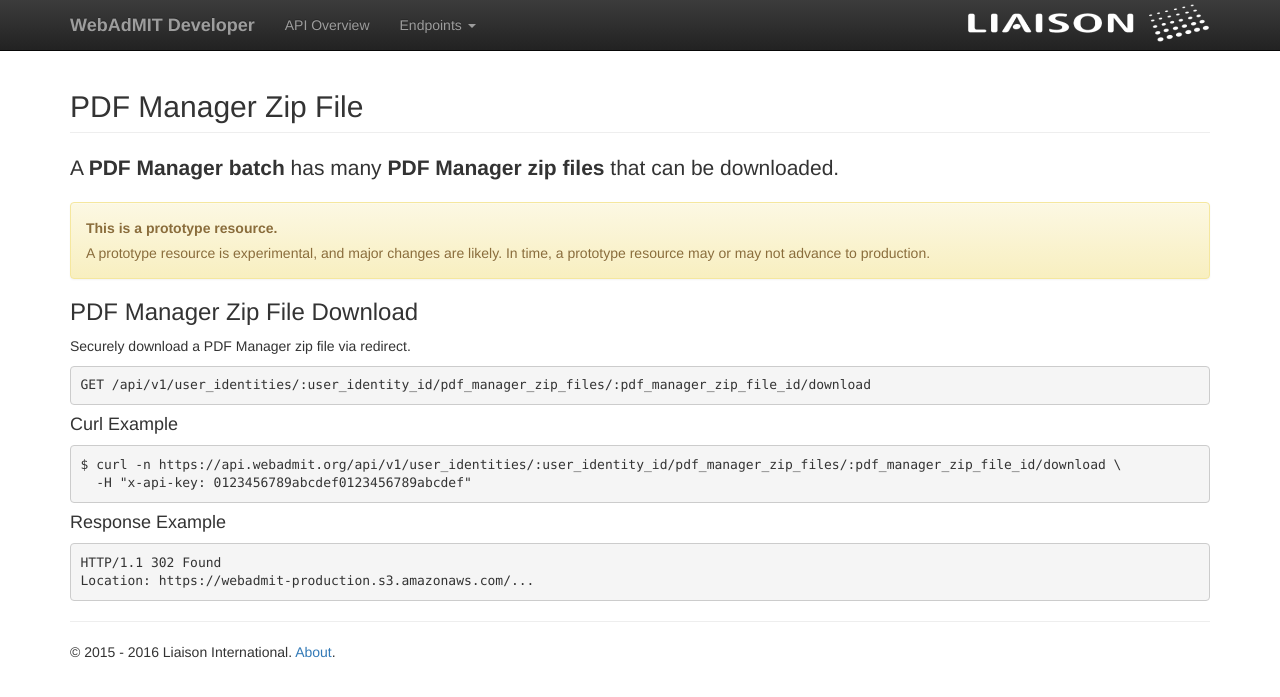
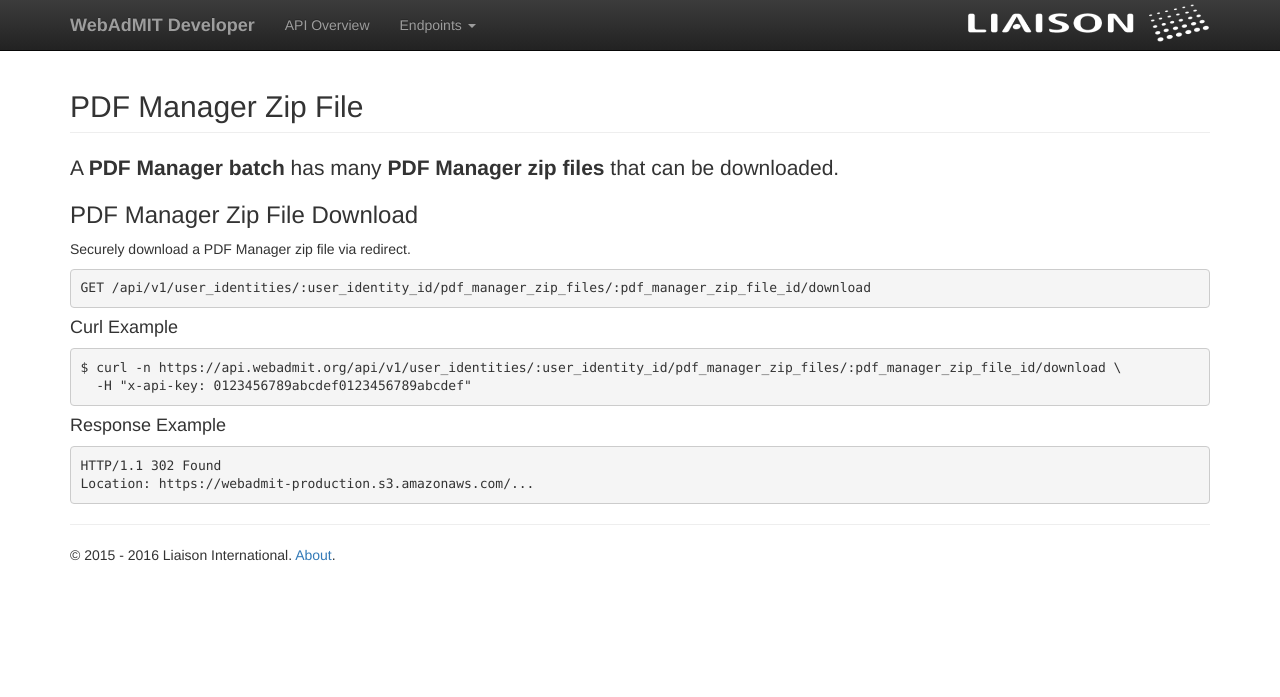
Before and after one commit to Liaison-Intl/Liaison-Intl.github.io, a Jekyll site: the page built from pdf_manager_zip_file.md, in a window 1280 px wide. Shown: the top 697 px of the page. Built offline with Jekyll 4.4.1, drawn with Linux system fonts in a browser that asks for light colours; nearby versions of some CDN libraries.

Commit message:
[NF-8612] Remove prototype tags

```diff
--- a/_layouts/default.html
+++ b/_layouts/default.html
@@ -45,10 +45,10 @@
                 <li class="dropdown-header">User Identity-Scoped Endpoints</li>
                 <li><a href="user_identity.html">User Identity</a></li>
                 <li><a href="decision.html">Decision <span class="label label-warning">Prototype</span></a></li>
-                <li><a href="organization.html">Organization <span class="label label-warning">Prototype</span></a></li>
-                <li><a href="pdf_manager_template.html">PDF Manager Template <span class="label label-warning">Prototype</span></a></li>
-                <li><a href="pdf_manager_batch.html">PDF Manager Batch <span class="label label-warning">Prototype</span></a></li>
-                <li><a href="pdf_manager_zip_file.html">PDF Manager Zip File <span class="label label-warning">Prototype</span></a></li>
+                <li><a href="organization.html">Organization</a></li>
+                <li><a href="pdf_manager_template.html">PDF Manager Template</a></li>
+                <li><a href="pdf_manager_batch.html">PDF Manager Batch</a></li>
+                <li><a href="pdf_manager_zip_file.html">PDF Manager Zip File</a></li>
                 <li><a href="program.html">Program</a></li>
                 <li role="separator" class="divider"></li>
                 <li class="dropdown-header">Program-Scoped Endpoints</li>
--- a/pdf_manager_zip_file.md
+++ b/pdf_manager_zip_file.md
@@ -6,11 +6,6 @@
 <h2><a name="resource-pdf_manager_batch"></a>PDF Manager Zip File</h2>
 
 <p>A <strong>PDF Manager batch</strong> has many <strong>PDF Manager zip files</strong> that can be downloaded.</p>
-
-<div class="alert alert-warning">
-  <p><strong>This is a prototype resource.</strong></p>
-  <p>A prototype resource is experimental, and major changes are likely. In time, a prototype resource may or may not advance to production.</p>
-</div>
 
 <h3>PDF Manager Zip File Download</h3>
 
--- a/schemata/organization.json
+++ b/schemata/organization.json
@@ -3,7 +3,6 @@
   "id": "/schemata/organization",
 
   "title": "Organization",
-  "stability": "prototype",
   "description": "An applicant applies to a **program** at an **organization**.",
 
   "links": [
--- a/schemata/pdf_manager_batch.json
+++ b/schemata/pdf_manager_batch.json
@@ -3,7 +3,6 @@
   "id": "/schemata/pdf_manager_batch",
 
   "title": "PDF Manager Batch",
-  "stability": "prototype",
   "description": "A **PDF Manager batch** represents the asynchronous execution and eventual population of a **PDF Manager template**, resulting in **PDF Manager zip files**.",
 
   "links": [
--- a/schemata/pdf_manager_template.json
+++ b/schemata/pdf_manager_template.json
@@ -3,7 +3,6 @@
   "id": "/schemata/pdf_manager_template",
 
   "title": "PDF Manager Template",
-  "stability": "prototype",
   "description": "A **PDF Manager template** contains the configuration that determines the contents of a **PDF Manager batch**.  It is configured in the user interface and only *readable* in the API.",
 
   "links": [
```
Also changed, not shown: organization.md (+0 -4 lines), pdf_manager_batch.md (+0 -4 lines), pdf_manager_template.md (+0 -4 lines), schemata/pdf_manager_zip_file.json (deleted, +0 -168 lines), 1 other file.
